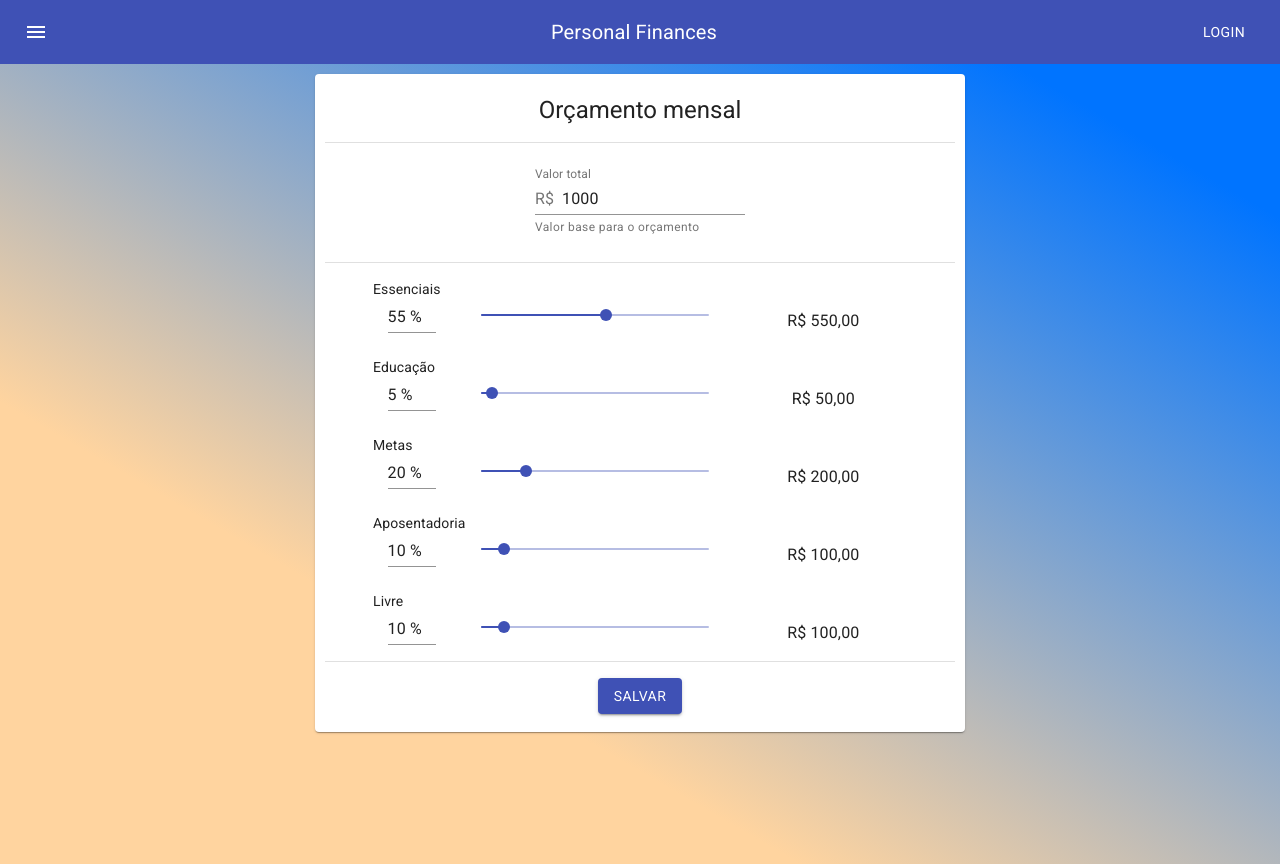
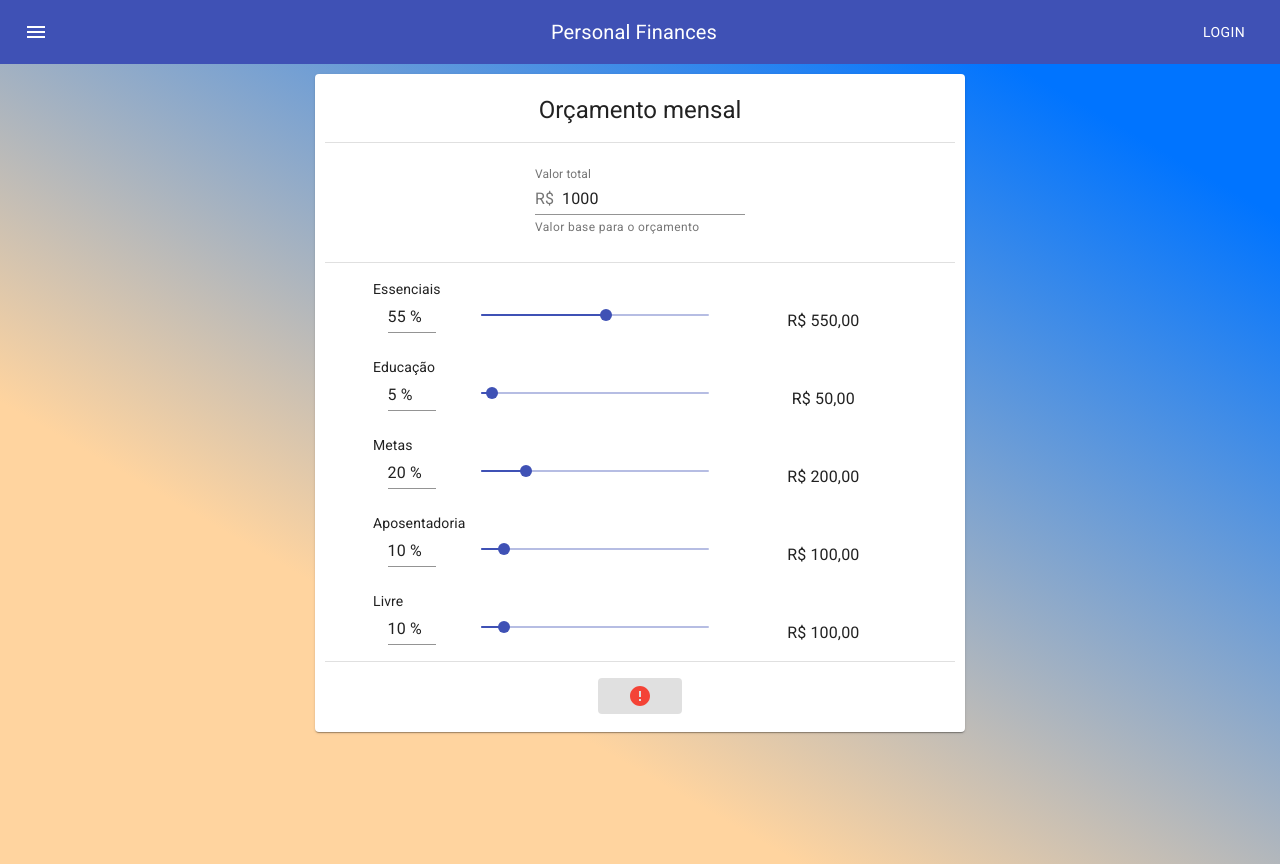
Before and after one commit to taciogt/personal-finances, a React (Create React App) app in the folder frontend/personal-finance/: page / in a window 1280 px wide. Both pictures are taken after a click on the button "SALVAR". Built offline with nearby package versions, Linux system fonts and the light colour scheme; no server answers.

Commit message:
#8 make error feedback red

```diff
--- a/frontend/personal-finance/src/SetBudgetForm.tsx
+++ b/frontend/personal-finance/src/SetBudgetForm.tsx
@@ -1,7 +1,8 @@
 import {ChangeEvent, FC, FormEvent, useCallback, useEffect, useState} from "react";
 import {
   Box,
-  Card, CircularProgress,
+  Card,
+  CircularProgress,
   Divider,
   FormControl,
   FormHelperText,
@@ -13,10 +14,10 @@ import Button from "@material-ui/core/Button";
 import axios from "axios";
 import {createStyles, makeStyles, styled, Theme} from "@material-ui/core/styles";
 import Typography from "@material-ui/core/Typography";
-import {Budget, BudgetBowls} from "./domain/Budget";
+import {Budget} from "./domain/Budget";
 import {BowlSetter} from "./components/BowlSetter";
-import {green} from "@material-ui/core/colors";
-import CheckIcon from '@material-ui/icons/Check';
+import {green, red} from "@material-ui/core/colors";
+import {DoneOutline, Error} from "@material-ui/icons";
 
 const apiClient = axios.create({
   baseURL: 'http://localhost:8000/',
@@ -37,7 +38,7 @@ const useStyles = makeStyles((theme: Theme) =>
       margin: theme.spacing(1),
       position: 'relative'
     },
-    buttonProgress: {
+    buttonFeedbackIcon: {
       color: green[500],
       // color: '#FFD49F',
       // color: '#0074FF',
@@ -47,10 +48,8 @@ const useStyles = makeStyles((theme: Theme) =>
       marginTop: -12,
       marginLeft: -12,
     },
-    checkIcon: {
-      position: 'absolute',
-      top: '50%',
-      left: '50%',
+    errorIcon:{
+      color: red[500]
     },
     btnText: {
       color: 'transparent'
@@ -86,6 +85,7 @@ export const SetBudgetForm: FC = () => {
   const [budget, setBudget] = useState(new Budget(1000, 55, 5, 20, 10, 10))
   const [loading, setLoading] = useState(false)
   const [success, setSuccess] = useState(false)
+  const [error, setError] = useState(false)
 
   useEffect(() => {
     console.log('Budget:', budget)
@@ -127,13 +127,18 @@ export const SetBudgetForm: FC = () => {
       setTimeout(() => {
         setSuccess(false)
       }, 3000)
-    }).finally(() => {
+    }, () => {
+      setError(true)
+      setTimeout(() => {
+        setError(false)
+      }, 3000)
+      }).finally(() => {
         setLoading(false)
       }
     )
   }
 
-  const saveButtonTextVars = success ? hideText : defaultText
+  const saveButtonTextVars = success || error ? hideText : defaultText
 
   return (
     <StyledCard>
@@ -172,11 +177,12 @@ export const SetBudgetForm: FC = () => {
           </StyledBox>
           <StyledDivider/>
           <div className={classes.wrapper}>
-            <Button variant="contained" color="primary" type="submit" disabled={loading || success}>
+            <Button variant="contained" color="primary" type="submit" disabled={loading || success || error}>
               <div style={saveButtonTextVars}>Salvar</div>
             </Button>
-            {success && <CheckIcon className={classes.buttonProgress}/>}
-            {loading && <CircularProgress size={24} className={classes.buttonProgress}/>}
+            {success && <DoneOutline className={classes.buttonFeedbackIcon}/>}
+            {error && <Error className={`${classes.buttonFeedbackIcon} ${classes.errorIcon}`}/>}
+            {loading && <CircularProgress size={24} className={classes.buttonFeedbackIcon}/>}
           </div>
         </form>
       </div>
```
